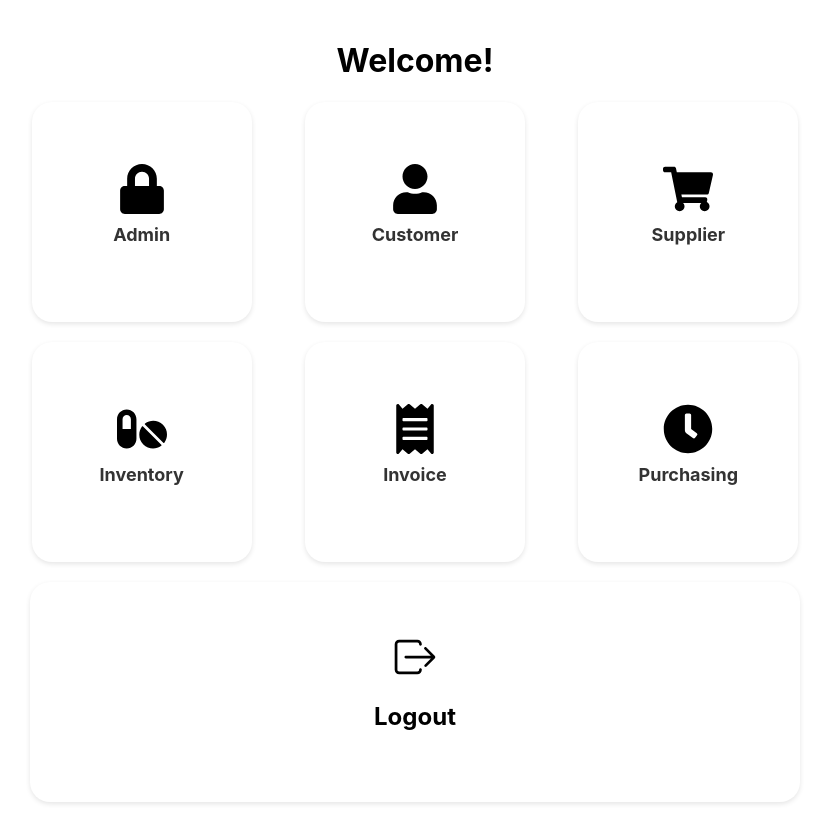
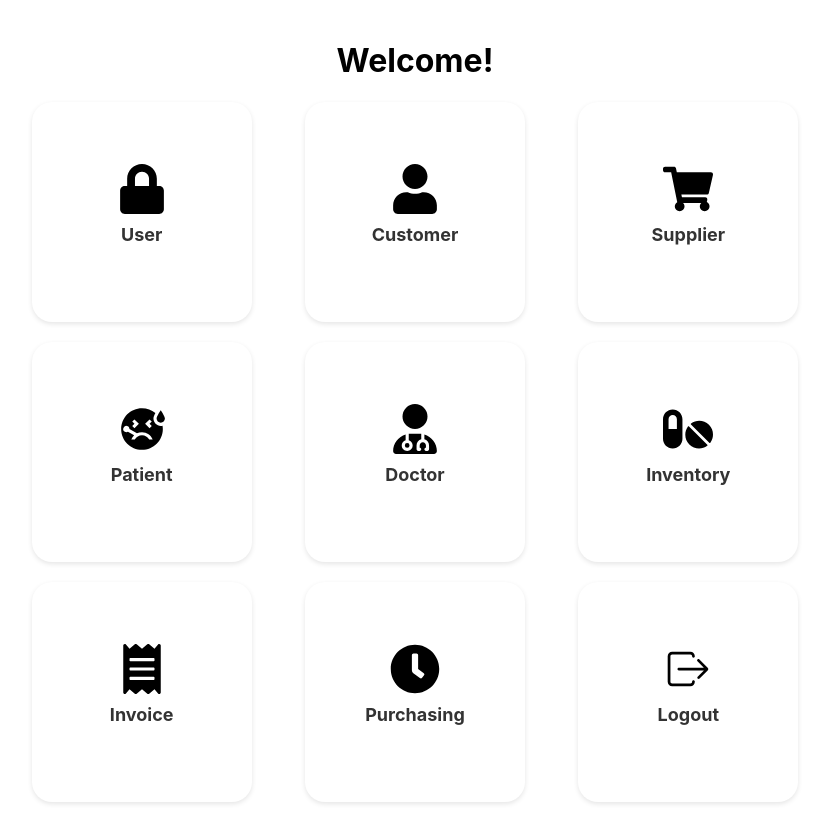
Before and after one commit to nicolaics/pos_pharmacy, a React (Create React App) app in the folder frontend/: page /Home in a window 1280 px wide. Shown: the whole page, without its empty margins (225-1054 px from the left). Built offline with nearby package versions, Linux system fonts and the light colour scheme.

Commit message:
add auth middleware

```diff
--- a/frontend/src/components/Home/Home.css
+++ b/frontend/src/components/Home/Home.css
@@ -27,7 +27,7 @@
   transition: transform 0.5s;
 }
 
-.grid-item:hover, .logout-item:hover {
+.grid-item:hover {
   transform: scale(1.05);
 }
 
@@ -37,7 +37,7 @@
   color: #333;
 }
 
-.logout-item {
+/* .logout-item {
   display: flex;
   flex-direction: column;
   grid-column: span 3;
@@ -50,4 +50,4 @@
   padding: 10px;
   box-shadow: 0px 2px 5px rgba(0, 0, 0, 0.1);
   transition: transform 0.5s;
-}
+} */
--- a/frontend/src/components/Home/Home.tsx
+++ b/frontend/src/components/Home/Home.tsx
@@ -1,4 +1,9 @@
-import React, { SyntheticEvent, useEffect, useLayoutEffect, useState } from "react";
+import React, {
+  SyntheticEvent,
+  useEffect,
+  useLayoutEffect,
+  useState,
+} from "react";
 import {
   FaLock,
   FaShoppingCart,
@@ -7,12 +12,13 @@ import {
   FaUser,
   FaClock,
 } from "react-icons/fa";
+import { FaUserDoctor } from "react-icons/fa6";
+import { IoIosLogOut } from "react-icons/io";
+import { MdSick } from "react-icons/md";
 
-import { IoIosLogOut } from "react-icons/io";
 import "./Home.css";
-import { Navigate, useNavigate } from "react-router-dom";
-
-const url = "http://localhost:19230/api/v1/user/verify";
+import { Navigate, NavigateFunction, useNavigate } from "react-router-dom";
+import { ApplyMiddleware, AuthMiddleware, RequestContext } from "../../Middleware";
 
 // TODO: think about back navigation
 // TODO: if the user goes back, reverify the token in the local storage
@@ -21,19 +27,53 @@ const LandingPage: React.FC = () => {
   const navigate = useNavigate();
 
   const logout = () => {
-    sessionStorage.removeItem("token");
-    navigate("/", { replace: true });
+    const token = sessionStorage.getItem("token");
+    const logoutURL = "http://localhost:19230/api/v1/user/logout";
+
+    const requestContext: RequestContext = {
+      url: logoutURL,
+      options: {
+        method: "GET",
+        headers: {
+          "Content-Type": "application/json",
+          "Authorization": "Bearer " + token,
+        },
+      },
+    };
+
+    console.log("token ", token);
+
+    ApplyMiddleware(AuthMiddleware, requestContext).then((response) =>
+      response
+        .json()
+        .then((data) => {
+          if (!response.ok) {
+            alert("token invalid");
+            throw response;
+          }
+
+          console.log(data);
+          sessionStorage.removeItem("token");
+          navigate("/", { replace: true });
+        })
+        .catch((error) => {
+          console.error("Error logging out:", error);
+        })
+    );
   };
 
-  console.log("before: ", sessionStorage.getItem("token"));
+  const user = () => {
+    navigate("/user")
+  };
+
 
   return (
     <div className="landing-page">
       <h1>Welcome!</h1>
       <div className="grid-container">
-        <div className="grid-item">
+        <div className="grid-item" onClick={user}>
           <FaLock size={50} />
-          <h2>Admin</h2>
+          <h2>User</h2>
         </div>
         <div className="grid-item">
           <FaUser size={50} />
@@ -42,6 +82,14 @@ const LandingPage: React.FC = () => {
         <div className="grid-item">
           <FaShoppingCart size={50} />
           <h2>Supplier</h2>
+        </div>
+        <div className="grid-item">
+          <MdSick size={50} />
+          <h2>Patient</h2>
+        </div>
+        <div className="grid-item">
+          <FaUserDoctor size={50} />
+          <h2>Doctor</h2>
         </div>
         <div className="grid-item">
           <FaPills size={50} />
@@ -55,7 +103,7 @@ const LandingPage: React.FC = () => {
           <FaClock size={50} />
           <h2>Purchasing</h2>
         </div>
-        <div className="logout-item" onClick={logout}>
+        <div className="grid-item" onClick={logout}>
           <IoIosLogOut size={50} />
           <h2>Logout</h2>
         </div>
--- a/frontend/src/components/Login/Login.tsx
+++ b/frontend/src/components/Login/Login.tsx
@@ -1,35 +1,50 @@
 import React, { useState } from "react";
 import "./Login.css";
-import { useNavigate } from "react-router-dom";
-import LandingPage from "../Home/Home";
+import { NavigateFunction, useNavigate } from "react-router-dom";
+import {
+  ApplyMiddleware,
+  AuthMiddleware,
+  RequestContext,
+} from "../../Middleware";
 
 // so we will define our constants here
-const url = 'http://localhost:19230/api/v1/cashier/login';
+const url = "http://localhost:19230/api/v1/user/login";
 
-const username = 'admin';
-const password = 'admin1234!';
+// const username = 'admin1';
+// const password = 'dnP9K5RMjV1l';
 
-// now we configure the fetch request to the url endpoint.
-// we should probably put it inside a separate function since
-// you're using a browser, you probably will bind this request
-// to a click event or something.
-async function login() {
-  const response = await fetch(url, {
-        method: 'POST',
+function login(username: string, password: string, navigate: NavigateFunction) {
+  const requestContext: RequestContext = {
+    url: url,
+    options: {
+      method: "POST",
       headers: {
-            'Content-Type': 'application/json'
+        "Content-Type": "application/json",
       },
       body: JSON.stringify({
         name: username,
         password: password,
       }),
-    });
-    // An important thing to note is that an error response will not throw
-    // an error so if the result is not okay we should throw the error
+    },
+  };
+
+  ApplyMiddleware(AuthMiddleware, requestContext).then((response) =>
+    response
+      .json()
+      .then((data) => {
         if (!response.ok) {
+          alert("wrong credentials");
           throw response;
         }
-    return await response.json();
+
+        console.log(data);
+        sessionStorage.setItem("token", data["token"]);
+        navigate("/home");
+      })
+      .catch((error) => {
+        console.error("Error fetching user data:", error);
+      })
+  );
 }
 
 const LoginPage: React.FC = () => {
@@ -55,12 +70,10 @@ const LoginPage: React.FC = () => {
       return;
     }
 
-        // console.log(login());
-        // setUsername("");
-        // setPassword("");
+    login(username, password, navigate);
 
-        sessionStorage.setItem("token", "asc");
-        navigate("/Home");
+    setUsername("");
+    setPassword("");
   };
 
   return (
@@ -69,11 +82,21 @@ const LoginPage: React.FC = () => {
       <span className="login-form">
         <form onSubmit={handleSubmit}>
           <label id="username">Username: </label>
-                    <input type="text" id="username" value={username} onChange={handleUsernameChange}/>
+          <input
+            type="text"
+            id="username"
+            value={username}
+            onChange={handleUsernameChange}
+          />
           <br />
 
           <label id="password">Password: </label>
-                    <input type="password" id="password" value={password} onChange={handlePasswordChange} />
+          <input
+            type="password"
+            id="password"
+            value={password}
+            onChange={handlePasswordChange}
+          />
           <br />
 
           <input type="submit" value={"Login"} />
```
Lines whose indentation alone changed are shown as unchanged.
